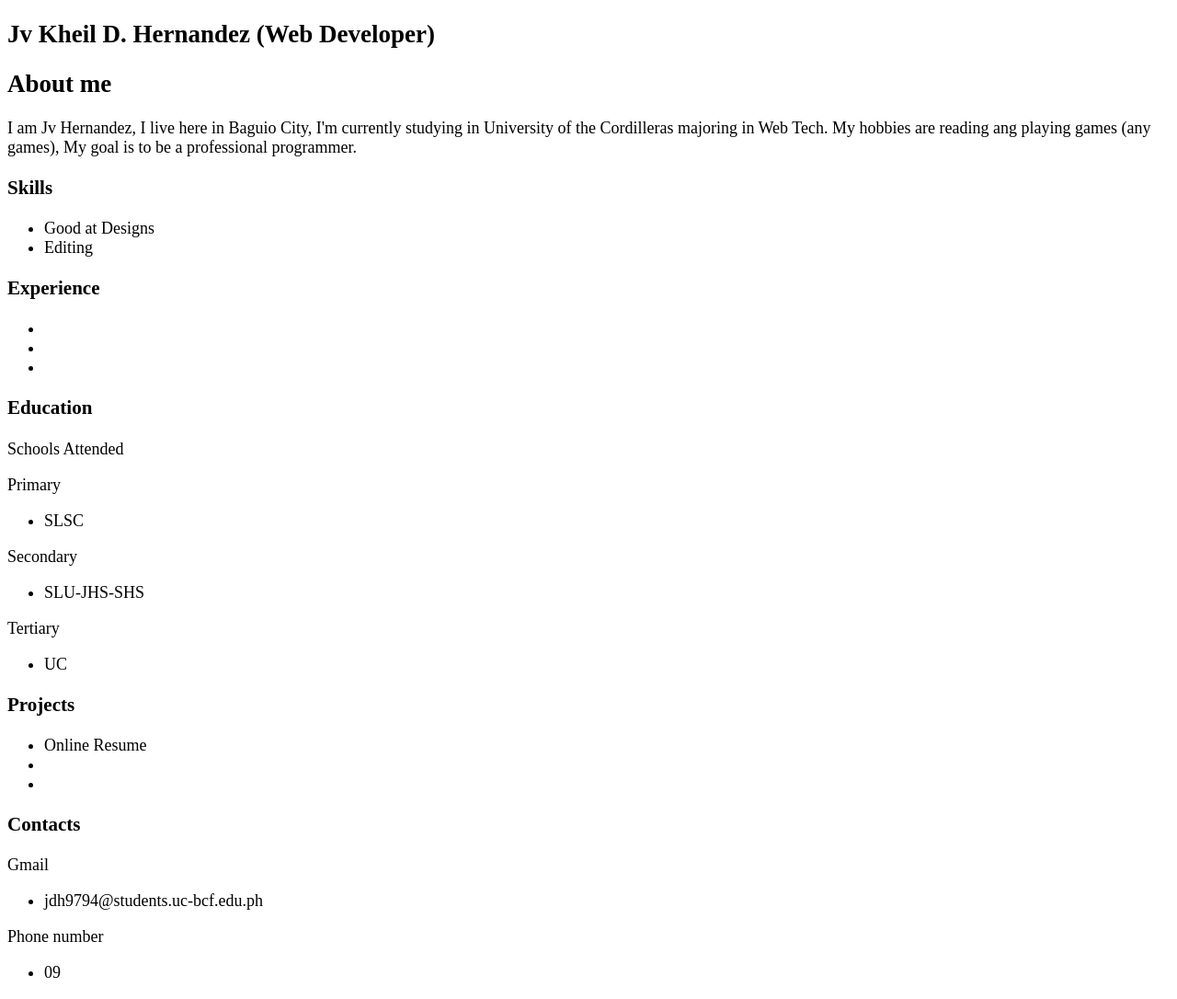
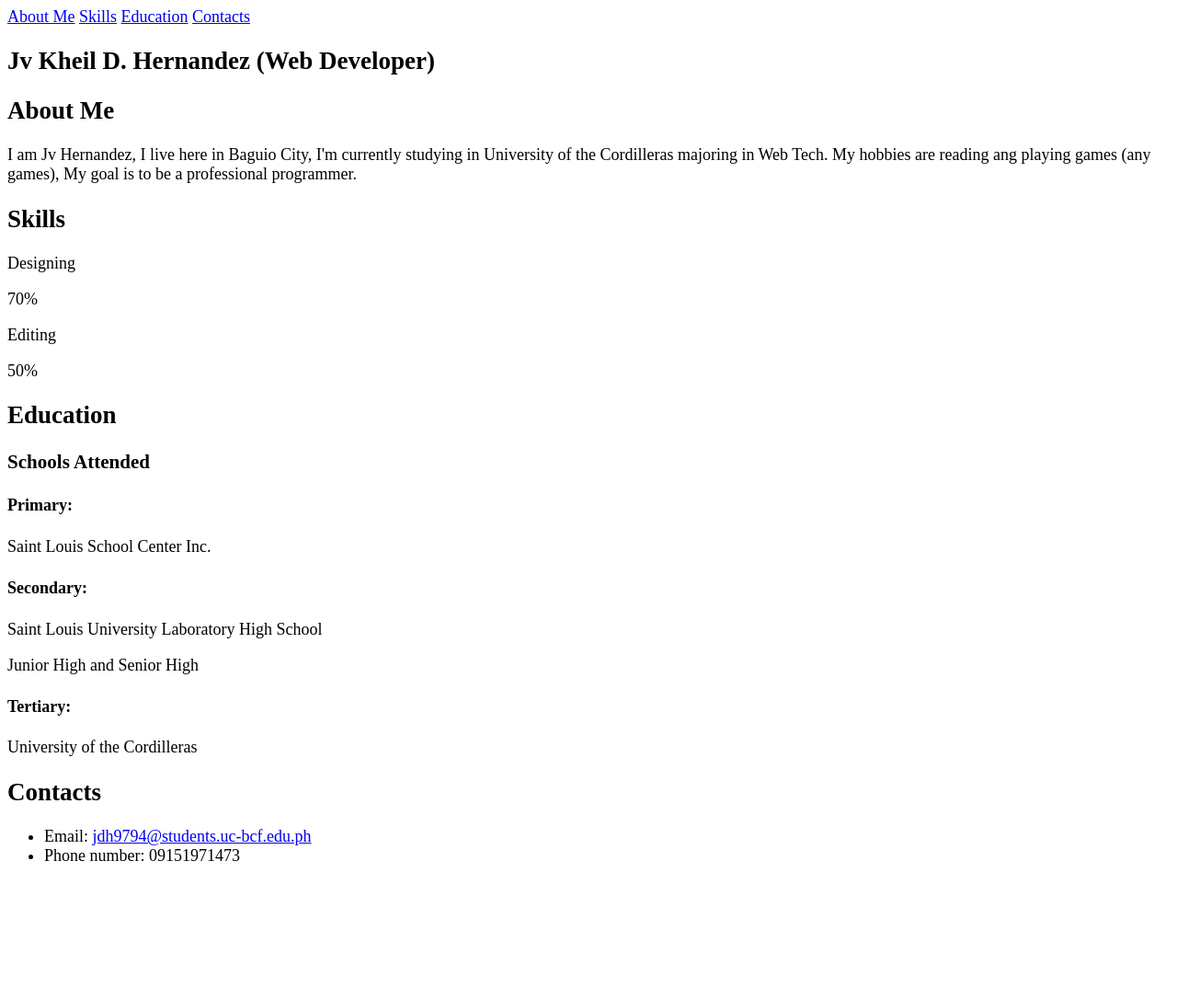
Before and after one commit to Jeyviee/231169794-Hernandez, a plain HTML site: page index.html in a window 1280 px wide. Shown: the whole page at 92% size. After the commit the page ends 959 px from the top, so only its background shows below. Drawn offline with Linux system fonts and the light colour scheme.

Commit message:
Update index.html

```diff
--- a/index.html
+++ b/index.html
@@ -7,56 +7,56 @@
     <title>Resume</title>
 </head>
 <body>
+    <nav>
+        <a href="#About-me">About Me</a>
+        <a href="#Skills">Skills</a>
+        <a href="#Education">Education</a>
+        <a href="#Contacts">Contacts</a>
+    </nav>
     <section>
     <h1>Jv Kheil D. Hernandez (Web Developer)</h1>
     </section>
-    <section>
-        <h2>About me</h2>
+    <section id="About-me">
+        <h1>About Me</h1>
         <p>I am Jv Hernandez, I live here in Baguio City, I'm currently studying in University of the Cordilleras majoring in Web Tech. My hobbies are reading ang playing games (any games), My goal is to be a professional programmer.</p>
-        <h3>Skills</h3>
+    </section>
+        <section id="Skills">
+    <h2>Skills</h2>
+    <p>Designing</p>
+    <div class="container">
+      <div class="skills Designing">70%</div>
+    </div>
+
+    <p>Editing</p>
+    <div class="container">
+      <div class="skills Editing">50%</div>
+    </div>
+
+
+        </section>
+    </section>
+    <section id="Education">
+        <h2>Education</h2>
+        <h3>Schools Attended</h3>
+        <h4>Primary:</h4>
+
+            <p>Saint Louis School Center Inc.</p>
+
+        <h4>Secondary:</h4>
+
+            <p>Saint Louis University Laboratory High School</p>
+            <p>Junior High and Senior High</p>
+
+        <h4>Tertiary:</h4>
+
+            <p>University of the Cordilleras</p>
+    </section>
+    <secntion id="Contacts">
+        <h2>Contacts</h2>
         <ul>
-            <li>Good at Designs</li>
-            <li>Editing</li>
+            <li>Email: <a href="jdh9794@students.uc-bcf.edu.ph" target="_blank">jdh9794@students.uc-bcf.edu.ph</a></li>
+            <li>Phone number: 09151971473</li>
         </ul>
-    </section>
-    <section>
-        <h3>Experience</h3>
-        <ul>
-            <li></li>
-            <li></li>
-            <li></li>
-        </ul>
-    </section>
-    <section>
-        <h3>Education</h3>
-        <p>Schools Attended</p>
-        <p>Primary</p>
-        <ul>
-            <li>SLSC</li>
-        </ul>
-        <p>Secondary</p>
-        <ul>
-            <li>SLU-JHS-SHS</li>
-        </ul>
-        <p>Tertiary</p>
-        <ul>
-            <li>UC</li>
-        </ul>
-    </section>
-        <h3>Projects</h3>
-        <ul>
-            <li>Online Resume</li>
-            <li></li>
-            <li></li>
-        </ul>
-        <h3>Contacts</h3>
-        <p>Gmail</p>
-        <ul>
-            <li>jdh9794@students.uc-bcf.edu.ph</li>
-</ul>
-<p>Phone number</p>
-<ul>
-    <li>09</li>
-</ul>
+    </secntion>
 </body>
 </html>
```
